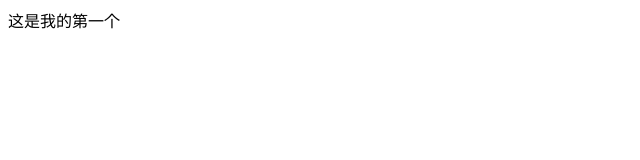
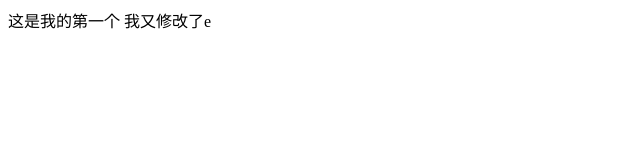
Before and after one commit to thsth666/MyPro, a plain HTML site: page new_file.html in a window 1280 px wide. Shown: the whole page, without its empty margins (0-640 px from the left). Drawn offline with Linux system fonts and the light colour scheme.

Commit message:
增加了一行代码

```diff
--- a/new_file.html
+++ b/new_file.html
@@ -7,6 +7,9 @@
 	</head>
 	<body>
 		这是我的第一个
+		<!---->
+		我又修改了e
+		<!---->
 		<script src="new_file.js" type="text/javascript" charset="utf-8"></script>
 	</body>
 </html>
```
Also changed, not shown: 1 other file.
